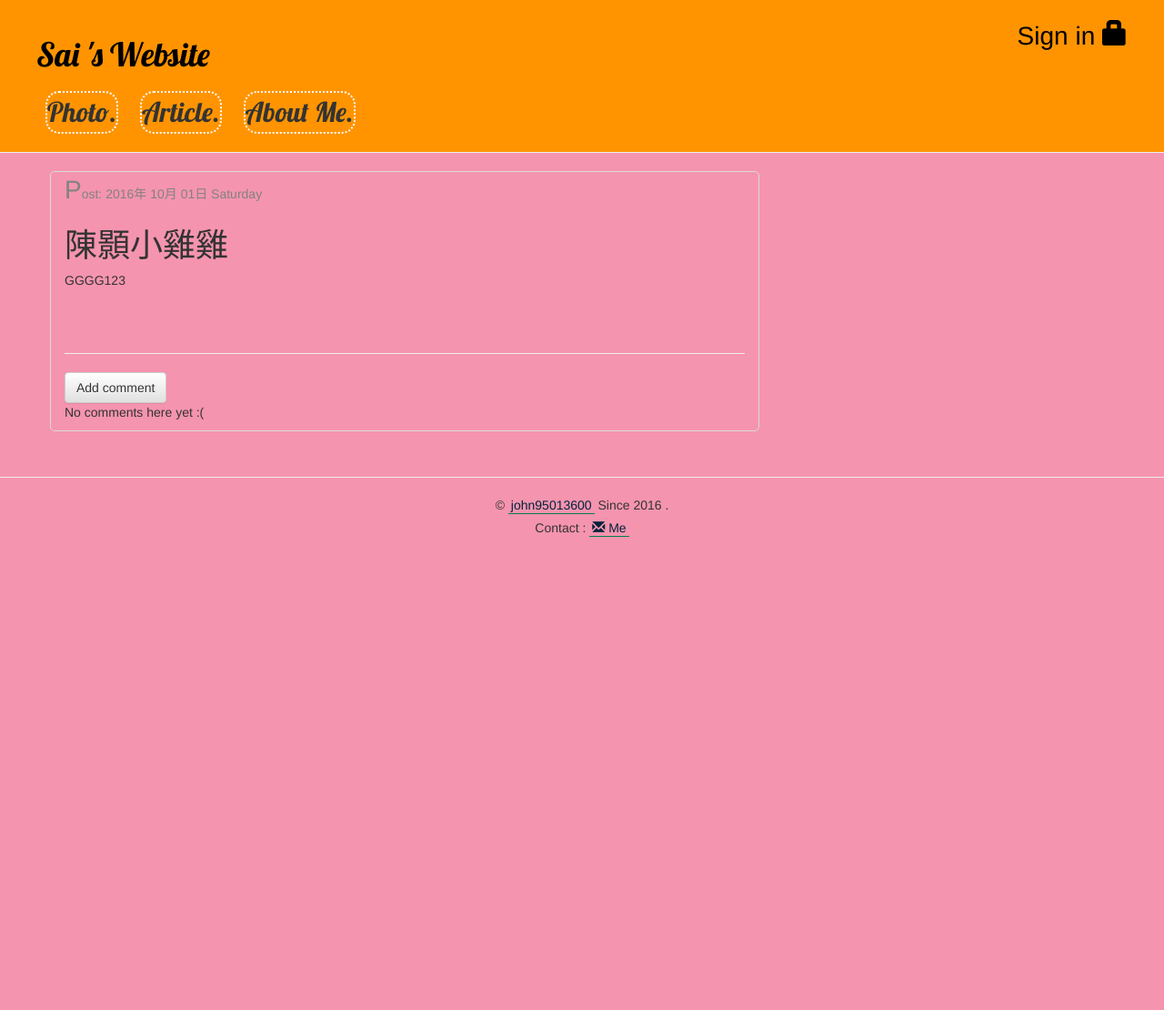
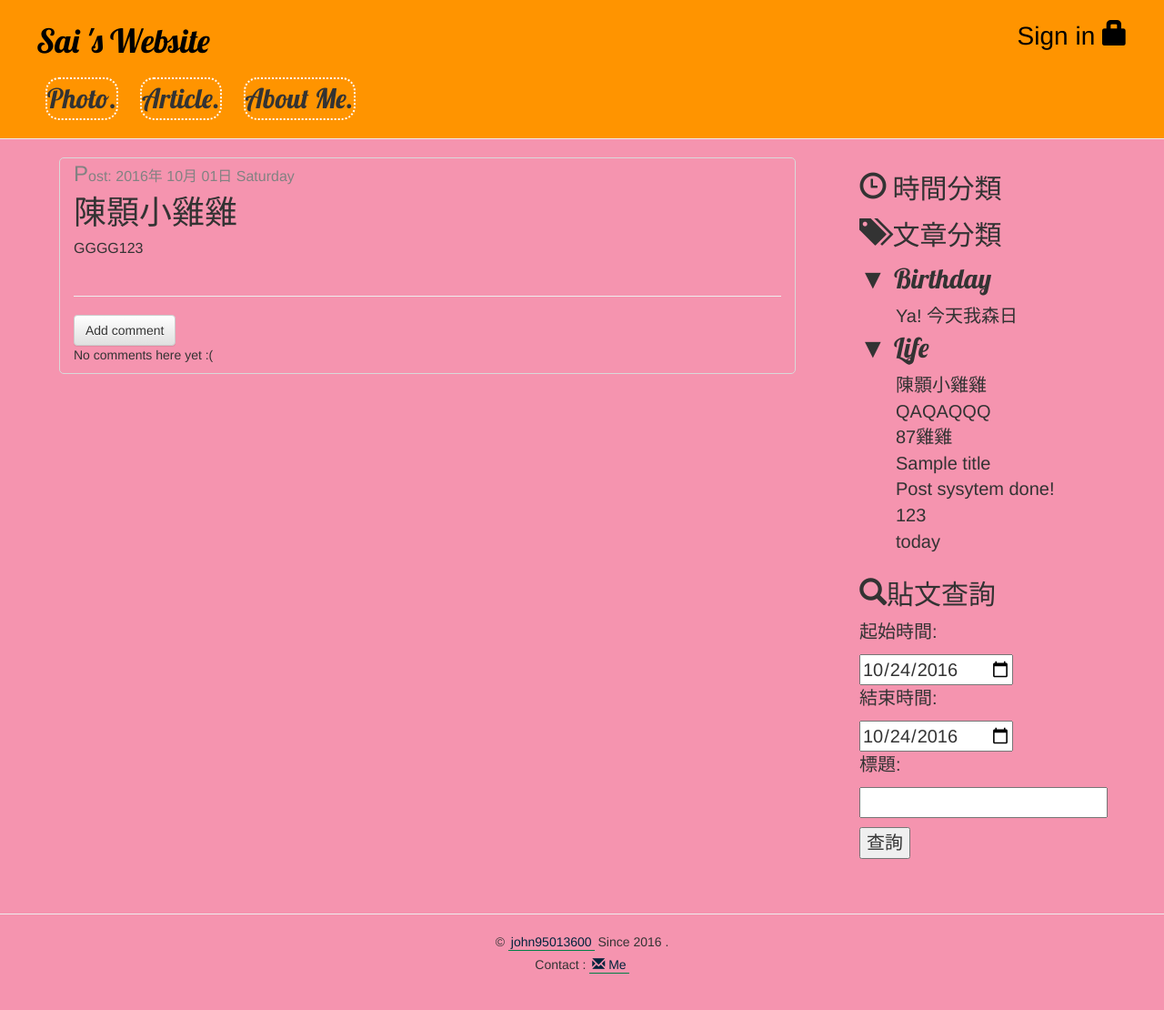
Before and after one commit to john95013600/my-first-blog, a Django app: page /post/1/ in a window 1280 px wide. Shown: the whole page at 91% size. Before the commit the page ends 590 px from the top, so only its background shows below. Run offline with Django 3.2, Linux system fonts and the light colour scheme; data comes from the database, SQL or seed files in the repository; both versions use the stored data as it was after the commit; parts of the project's set-up code (start-up, migrations or seed data) failed here and were passed over; some libraries are stand-ins or nearby versions.

Commit message:
searchbar and youtube iframe added

```diff
--- a/blog/static/css/blog.css
+++ b/blog/static/css/blog.css
@@ -17,6 +17,9 @@
     font-size: 36pt;
     text-decoration: none;
 }
+.row {
+    margin-left: 50px;
+}
 .top-row {
     display: inline-block;
     margin: 10px 10px;
@@ -32,21 +35,22 @@
 }
 h1, h2, h3, h4 {
     font-family: "PT Serif",Georgia,Times,"Times New Roman","Songti SC","Hiragino Mincho ProN",serif;
+    margin: 5px 0px 10px 0px;
 }
 .page-header h1, h2, h3, h4 {
     font-family: 'Lobster', cursive;
 }
 .content {
     margin: auto;
+    width: 100%;
 }
-
 .col-md-8 {
     border-radius: 5px;
     border: 1px #d9d9d9 solid;
 }
 .col-md-4 {
-    position: absolute;
-    right: 0%;
+    position: relative;
+    padding-left: 30px;
 }
 
 .date {
@@ -69,7 +73,8 @@
 }
 
 .post {
-    margin-bottom: 70px;
+    margin-bottom: 40px;
+    font-size: 16px;
 }
 
 .post h1 a, .post h1 a:visited {
@@ -81,7 +86,7 @@
 }
 
 .post .date::first-letter {
-    font-size: 200%;
+    font-size: 150%;
     /*color: #8A2BE2;*/
 }
 .comment {
@@ -105,16 +110,17 @@
 pre {
     border-left: 5px rgba(0,0,0,0.8) solid
 }
-/*.div2 {
-    display: inline-flex;
-}*/
+.div1 {
+    margin-bottom: 5px;
+}
 ul {
     list-style-type: none;
+    margin: 0px;
 }
-.L1 div, .L1 h2, .L2 div, .L2 h3{
+.L1 div, .L1 h2, .L2 div, .L2 h3, .L1_1 div, .L1_1 h2{
     display: inline-block;
 }
-.L1 div{
+.L1 div, .L1_1 div{
     font-size: 30px;
     cursor: pointer;
 }
@@ -126,8 +132,25 @@
     color: #333;
     font-size: 20px;
 }
+.classify  {
+    padding-left: 40px;
+    margin: 15px 0px 10px 0px;
+}
 .L2 > li {
         margin: -10px -5px;
+}
+.youtube {
+    width: 100%;
+    border-style: outset;
+    border-color: #00cc88;
+    border-width: 3px 3px 5px 3px ;
+}
+.searchbox {
+    padding: 20px 0px 0px 40px;
+    font-size: 20px;
+}
+.searchbox #search {
+    margin-top: 10px;
 }
 @media only screen and (max-width: 768px) {
     .col-md-4 {
--- a/blog/templates/blog/base.html
+++ b/blog/templates/blog/base.html
@@ -1,7 +1,7 @@
 {% load staticfiles %}
 <html>
     <head>
-        <meta name="viewport" content="width=device-width; initial-scale=1.0; maximum-scale=1.0; user-scalable=0;">
+        <meta name="viewport" content="width=device-widt, initial-scale=1.0, maximum-scale=1.0, user-scalable=0">
         <title>Sai's website</title>
         <link rel="stylesheet" href="//maxcdn.bootstrapcdn.com/bootstrap/3.2.0/css/bootstrap.min.css">
 		<link rel="stylesheet" href="//maxcdn.bootstrapcdn.com/bootstrap/3.2.0/css/bootstrap-theme.min.css">
@@ -9,7 +9,8 @@
 		 <link href="//fonts.googleapis.com/css?family=Lobster&subset=latin,latin-ext" rel="stylesheet" type="text/css">
          <link rel="icon" href="{% static 'icon2.ico' %}"" type="image/x-icon">
          <script src="https://ajax.googleapis.com/ajax/libs/jquery/1.12.4/jquery.min.js"></script>
-         <meta property="fb:app_id" content="1195677513840426" />
+         <meta property="og:title" content="Sai's website">
+         <meta property="fb:app_id" content="{1195677513840426}" />
     </head>
     <body>
     <div id="fb-root"></div>
@@ -86,6 +87,44 @@
             }
     });
 
+    $(".L1_1 > li > div").click(function(){
+        // console.log($(this).parent().find($("ul .L2")));
+        $(this).parent().find($("ul .L3_1")).toggle();
+        // console.log($(this).parent().find($(".L1 > li > div > span")));
+         if($(this).parent().find($(".L1_1 > li > div > span")).html()==" ▼&nbsp;"){
+                $(this).parent().find($(".L1_1 > li > div > span")).html(" ►&nbsp;");
+            }
+            else{
+                $(this).parent().find($(".L1_1 > li > div > span")).html(" ▼&nbsp;");
+            }
+    });
+
+
+
+    $("#search").click(function(){
+        var start_date = document.getElementById("post_date_start").value;
+        var end_date = document.getElementById("post_date_end").value;
+        var post_title = document.getElementById("post_title").value;
+        var reg=/[@#\$%\^&\*_-\s]+/g ;
+        if(post_title.match(reg))
+        {
+            // alert("查詢輸入中有特殊字符，請重新輸入！");
+            $("#post_title").html("");
+            $("#con").html("查詢輸入中有特殊字符，請重新輸入！");
+        }
+        else
+        {
+            console.log('123');
+            // $("#con").html(start_date + "/" + end_date + "/" + post_title);
+            var tag = $("<a>Click to see the result.</a>").attr("href", "http://127.0.0.1:8000/search/"+start_date + "/" + end_date + "/" + post_title+"/");
+            console.log('456');
+            // $("#con").html(<a>start_date + "/" + end_date + "/" + post_title);
+            $("#con").html(tag);
+            console.log('789');
+        }
+
+    });
+
 });
 </script>
 </body>
--- a/blog/templates/blog/post_detail.html
+++ b/blog/templates/blog/post_detail.html
@@ -51,36 +51,6 @@
     {% empty %}
         <p>No comments here yet :(</p>
     {% endfor %}
-    <!-- <div>{{ post.post_url }}post/{{ post.pk }}/</div> -->
-
-    <!-- <div id="disqus_thread" class="/post/{{ post.pk}}/"></div>
-    <script>
-
-    /**
-     *  RECOMMENDED CONFIGURATION VARIABLES: EDIT AND UNCOMMENT THE SECTION BELOW TO INSERT DYNAMIC VALUES FROM YOUR PLATFORM OR CMS.
-     *  LEARN WHY DEFINING THESE VARIABLES IS IMPORTANT: https://disqus.com/admin/universalcode/#configuration-variables */
-    var url2 = "http://john95013600.pythonanywhere.com/post/"+'{{ post.pk }}'+"/";
-    var identifier2 =  "/post/{{ post.pk }}/";
-    console.log(url2);
-    var disqus_config = function () {
-        this.page.url = url2;  // Replace PAGE_URL with your page's canonical URL variable
-        this.page.identifier = identifier2; // Replace PAGE_IDENTIFIER with your page's unique identifier variable
-        this.page.title = "{{post.title}}";
-        console.log(this.page.url);
-        console.log( this.page.identifier);
-    };
-
-    (function() { // DON'T EDIT BELOW THIS LINE
-        var d = document, s = d.createElement('script');
-        s.src = '//sai-s-website.disqus.com/embed.js';
-        s.setAttribute('data-timestamp', +new Date());
-        (d.head || d.body).appendChild(s);
-    })();
-
-    </script>
-    <noscript>Please enable JavaScript to view the <a href="https://disqus.com/?ref_noscript">comments powered by Disqus.</a></noscript>
-    <button></button><-->
-
 
     <div id="fb-comments"></div>
     <div class="fb-comments" data-href="http://john95013600.pythonanywhere.com/post/{{ post.pk }}/" data-width="480" data-numposts="5" data-mobile="True"></div>
@@ -88,8 +58,10 @@
 {% endblock %}
 
 {% block rightbar %}
+    <!-- <iframe class="youtube" width="420" height="345" src="https://www.youtube.com/embed/C-xF2MAFw5s?playlist=PQ9PaRuwxek,FDYHYbF7n9A&loop=1&autoplay=1"></iframe> -->
     <div>
-        {% for post in list %}
+        <h2 class="classify"><span class="glyphicon glyphicon-time"></span>&nbsp;時間分類</h2>
+        {% for post in postall %}
             {% ifchanged %}
                 <ul class="L1"><li><div><span> ▼&nbsp;</span></div><h2>{{   post.published_date|date:"Y年" }}</h2>
             {% endifchanged %}
@@ -98,7 +70,7 @@
             {% endifchanged %}
 
             <!-- <p>{{ forloop.counter }}</p> -->
-                {% for post2 in list %}
+                {% for post2 in postall %}
 
                     {% if forloop.parentloop.counter == forloop.counter %}
 
@@ -110,13 +82,50 @@
                     {% endif %}
 
                     {% if post.published_date|date:"Y年" != post2.published_date|date:"Y年" %}
+                    </li></ul>
+                    {% endif %}
+                {% endif %}
+
+            {% endfor %}
+        {% endfor %}
+        </li></ul></li></ul>
+
+        <h2 class="classify"><span class="glyphicon glyphicon-tags"></span>&nbsp;文章分類</h2>
+        {% for post in class %}
+            {% ifchanged %}
+                <ul class="L1_1"><li><div><span> ▼&nbsp;</span></div><h2>{{  post.post_type }}</h2>
+            {% endifchanged %}
+
+
+                {% for post2 in class %}
+
+                    {% if forloop.parentloop.counter == forloop.counter %}
+
+                    <ul class="L3_1"><li><a href="{% url 'post_detail' pk=post.pk %}">{{ post.title|truncatechars_html:20 }}</a></li></ul>
+                {% endif %}
+                {% if forloop.parentloop.counter|add:1 == forloop.counter %}
+                    {% if post.post_type != post2.post_type %}
+                    </li></ul>
+                    {% endif %}
+
+                    {% if post.post_type != post2.post_type %}
                     </li>
                     {% endif %}
                 {% endif %}
 
             {% endfor %}
         {% endfor %}
-        </ul></div>
+        </ul></li>
+    </div>
+
+    <div class="searchbox">
+        <h2><span class="glyphicon glyphicon-search"></span>貼文查詢</h2>
+        <p>起始時間: </p><input type="date" id="post_date_start" value="2016-10-24"><br>
+        <p>結束時間: </p><input type="date" id="post_date_end" value="2016-10-24"><br>
+        <p>標題: </p><input type="text" id="post_title"><br>
+        <button id="search">查詢</button>
+        <p id="con"></p>
+    </div>
 {% endblock%}
 
 <!-- 貼文應該大家都能看見 而管理員可以決定是否顯示該則評論 -->
--- a/blog/urls.py
+++ b/blog/urls.py
@@ -11,6 +11,7 @@
     url(r'^post/(?P<pk>\d+)/remove/$', views.post_remove ,name='post_remove'),
     url(r'^post/(?P<pk>\d+)/comment/$', views.add_comment_to_post ,name='add_comment_to_post'),
     url(r'^post/new/$', views.post_new, name='post_new'),
+    url(r'^search/(?P<sd>[\w\-]+)/(?P<ed>[\w\-]+)/(?P<title>[\w\-]+)/$', views.post_search, name='post_search'),
     url(r'^drafts/$', views.post_draft_list, name='post_draft_list'),
     url(r'^comment/(?P<pk>\d+)/approve/$', views.comment_approve, name='comment_approve'),
     url(r'^comment/(?P<pk>\d+)/non_approve/$', views.comment_non_approve, name='comment_non_approve'),
--- a/blog/views.py
+++ b/blog/views.py
@@ -7,15 +7,27 @@
 from django.utils.translation import string_concat
 from .forms import PostForm, CommentForm
 from .models import Post, Comment
+from django.contrib import auth
+import datetime
+import pytz
 
-from django.contrib import auth
-
-
+# post 查詢詳細貼文屬性資料
+def post_search(request, sd, ed, title):
+    naive_sd = datetime.datetime.strptime(sd, '%Y-%m-%d')
+    start_date = pytz.timezone('Asia/Taipei').localize(naive_sd)
+    naive_ed = datetime.datetime.strptime(ed, '%Y-%m-%d')
+    end_date = pytz.timezone('Asia/Taipei').localize(naive_ed)
+    posts = Post.objects.filter(published_date__range=(start_date, end_date)).filter(title__icontains=title).order_by('-published_date')
+    postall = Post.objects.filter(published_date__lte=timezone.now()).order_by('-published_date')
+    classify = Post.objects.order_by('post_type')
+    return render(request, 'blog/post_list.html', {'posts': posts, 'postall': postall, 'class': classify})
 
 # post  有published_date的貼文
 def post_list(request):
     posts = Post.objects.filter(published_date__lte=timezone.now()).order_by('-published_date')
-    return render(request, 'blog/post_list.html', {'posts': posts})
+    postall = Post.objects.filter(published_date__lte=timezone.now()).order_by('-published_date')
+    classify = Post.objects.order_by('post_type')
+    return render(request, 'blog/post_list.html', {'posts': posts, 'postall': postall, 'class': classify})
 
 
 # 當404 Page not found時顯示
@@ -24,13 +36,14 @@
 
 def post_detail(request, pk):
     posts = Post.objects.filter(published_date__lte=timezone.now()).order_by('-published_date')
+    classify = Post.objects.order_by('post_type')
     try:
         # post = get_object_or_404(Post, pk=pk)
         post = Post.objects.get(pk=pk)
     except Post.DoesNotExist:
         post = None
     if post != None:
-        return render(request, 'blog/post_detail.html', {'post': post,'list': posts})
+        return render(request, 'blog/post_detail.html', {'post': post,'postall': posts, 'class': classify})
     else:
         return redirect('nofound404')
 
@@ -120,3 +133,7 @@
 
 def google_search(request):
     return render(request, 'blog/google89ddee9020d2d516.html')
+
+# 新增分類查詢的view
+# 將文章可能會用到的css e.g.:img(置中 寬高 border?) 、 borderleft( |asb |acsd  border?) 、quote( ::before ::after)...
+# fb api更多引用(按讚、分享、管理留言)
```
Also changed, not shown: blog/templates/blog/post_list.html (+46 -5 lines), db.sqlite3.
